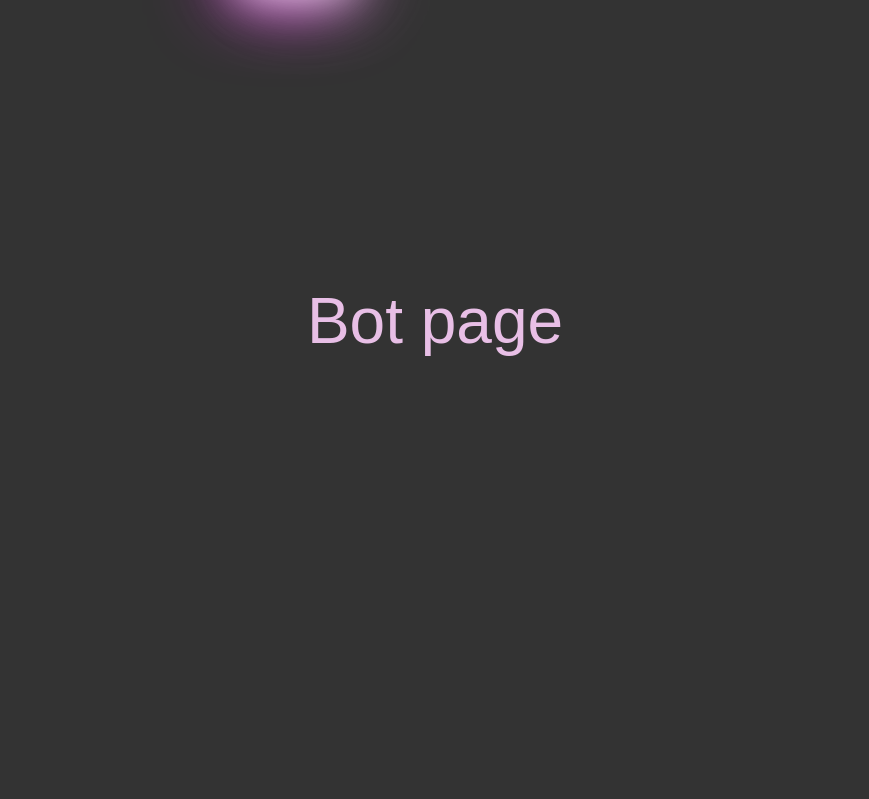
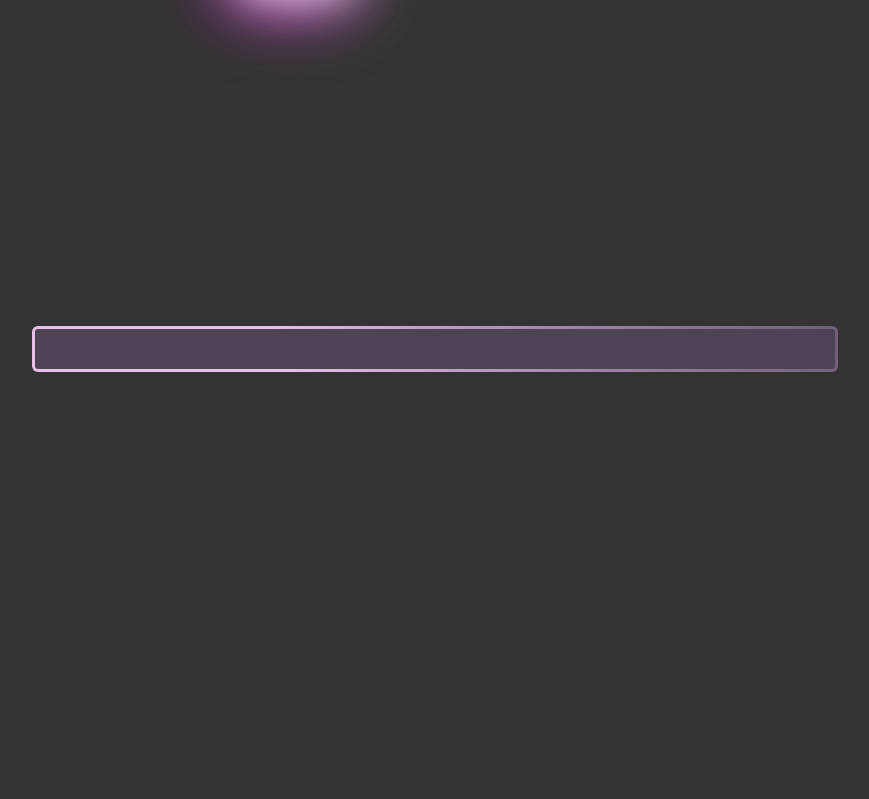
Before and after one commit to IHateModernity/bot-constructor, a Django app: page /bots/bot/7/ in a window 1280 px wide. Shown: the part 67-866 px from the top of the page, without its empty margins (205-1074 px from the left). Before the commit the page ends 423 px from the top, so only its background shows below. Run offline with Django 4.2, Linux system fonts and the light colour scheme; a user stored in the database is signed in; data comes from the database, SQL or seed files in the repository; both versions use the stored data as it was after the commit.

Commit message:
Bot edit template

```diff
--- a/bot_constructor/constructor/static/constructor/css/bot_edit.css
+++ b/bot_constructor/constructor/static/constructor/css/bot_edit.css
@@ -0,0 +1,46 @@
+.bot-info {
+    width: 100%;
+    display: flex;
+    justify-content: space-around;
+    align-items: center;
+    margin-top: 20px;
+    margin-bottom: 20px;
+}
+
+h2 {
+    background-color:beige;
+}
+
+h3 {
+    color:beige
+}
+
+
+.task {
+    height: auto;
+    display: flex;
+    flex-direction: column;
+    justify-content: space-around;
+}
+
+p {
+    display: inline;
+}
+
+h3 {
+    display: inline;
+}
+
+.info {
+    margin-right: 20px;
+    width: 90%;
+    display: flex;
+    justify-content: space-around;
+    align-items: center;
+    align-content: center;
+}
+
+main {
+    width: 1000px;
+
+}
--- a/bot_constructor/constructor/templates/constructor/bot_edit.html
+++ b/bot_constructor/constructor/templates/constructor/bot_edit.html
@@ -3,51 +3,48 @@
 
 {% load static %}
 
-{% block title %} Home {% endblock %}
+
+{% block title %}{{bot}}{% endblock %}
+
 
 {% block links %}
-    <link rel="stylesheet" href="{% static 'main/css/index.css' %}">
+    <link rel="stylesheet" href="{% static 'constructor/css/add_command.css' %}">
+    <link rel="stylesheet" href="{% static 'constructor/css/bot_edit.css' %}">
 {% endblock %}
+
 
 {% block div-animation %}<div class="animation start-bots"></div>{% endblock %}
 
+
 {% block content %}
     <main>
-    <h1>Bot page</h1>
+        <div class="tasks-list gradient-border">
+            <div class="overtask">
+                <div class="task">
                     {% for command in commands %}
-        <div style="height: 70px; width: 100%; display: flex; justify-content: space-around">
+                        <div class="bot-info">
+                            <span class="info">
                                 <span>
-                <p style="display: inline">Command:</p>
-                <h3 style="display: inline">{{ command.message }}</h3>
+                                    <p>Command:</p>
+                                    <h3>{{ command.message }}</h3>
+                                </span>
+                                <span>
+                                    <p>Answer:</p>
+                                    <h3>{{ command.answer }}</h3>
                                 </span>
 
-            <span>
-                <p style="display: inline">Answer:</p>
-                <h3 style="display: inline">{{ command.answer }}</h3>
                             </span>
 
                             <span>
                                 <form action="{% url 'command-delete-page' command.id %}" method="post">{% csrf_token %}
-                <p style="display: inline">Delete "{{ command }}"?</p>
                                     {{ form }}
-                <input type="submit" value="Confirm">
+                                    <input class="sub" type="submit" value="Delete">
                                 </form>
                             </span>
-
-            <span>
-                <p style="display: inline">Edit command:</p>
-
-                <button class="button open-button">Edit</button>
-
-                <div class="popup" id="popup-1">
-                    <h3>Dialog window</h3>
-                    <button class="button close-button">Close</button>
-                </div>
-
-            </span>
-
-
                         </div>
                     {% endfor %}
+                </div>
+            </div>
+        </div>
     </main>
 {% endblock %}
--- a/bot_constructor/constructor/views.py
+++ b/bot_constructor/constructor/views.py
@@ -156,7 +156,8 @@ class BotCommandList(LoginRequiredMixin, DetailView):
         return render(request,
                       self.template_name,
                       context={
-                          "commands": Command.objects.all().filter(bot_name=pk)
+                          "commands": Command.objects.all().filter(bot_name=pk),
+                          'bot': pk
                       }
                       )
 
```
Also changed, not shown: bot_constructor/db.sqlite3. Lines whose indentation alone changed are shown as unchanged.
